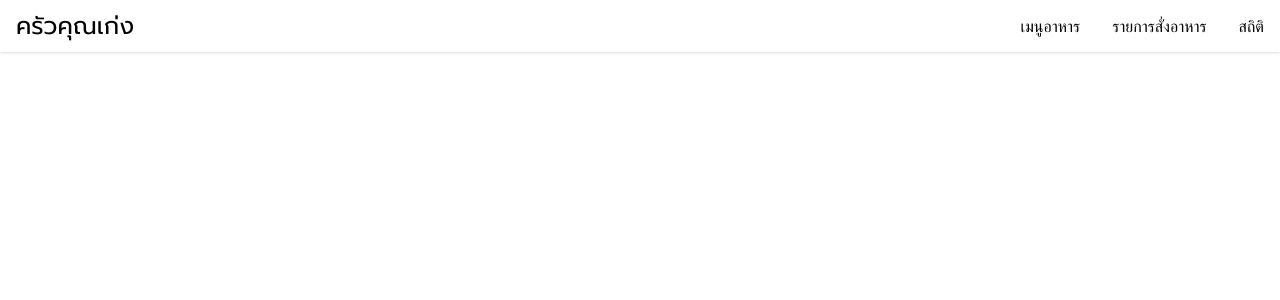
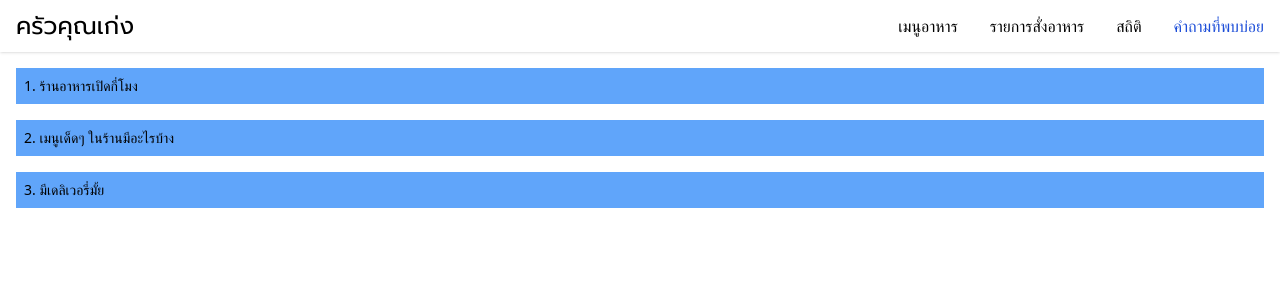
Before and after one commit to soAcademy/workshop-bin-kitchen, a React (Create React App) app: page /faqs in a window 1280 px wide. Shown: the top 300 px of the page. Built offline with nearby package versions, Linux system fonts and the light colour scheme; a web font is replaced by a local one.

Commit message:
feat: add faqs page

```diff
--- a/src/App.js
+++ b/src/App.js
@@ -3,12 +3,14 @@ import { Navbar } from "./components/Navbar";
 import { Home } from "./pages/Home";
 import { Orders } from "./pages/Orders";
 import { Stat } from "./pages/Stat";
+import { Faqs } from "./pages/Faqs";
 
 const App = () => {
   const links = [
     { text: "เมนูอาหาร", path: "/" },
     { text: "รายการสั่งอาหาร", path: "/orders" },
     { text: "สถิติ", path: "/stat" },
+    { text: "คำถามที่พบบ่อย", path: "/faqs" },
   ];
 
   return (
@@ -17,6 +19,7 @@ const App = () => {
       <Routes>
         <Route path="orders" element={<Orders />} />
         <Route path="stat" element={<Stat />} />
+        <Route path="faqs" element={<Faqs />} />
         <Route index element={<Home />} />
       </Routes>
     </BrowserRouter>
--- /dev/null
+++ b/src/pages/Faqs.js
@@ -0,0 +1,52 @@
+import { useState } from "react";
+
+const faqs = [
+  {
+    question: <>ร้านอาหารเปิดกี่โมง</>,
+    answer: <>ร้านเราเปิด 12:00 - 20:00 น.</>,
+  },
+  {
+    question: <>เมนูเด็ดๆ ในร้านมีอะไรบ้าง</>,
+    answer: <>เมนูแนะนำของร้านเราคือแกงส้มชะอมกุ้ง</>,
+  },
+  {
+    question: <>มีเดลิเวอรี่มั้ย</>,
+    answer: <>เรามีบริการส่งผ่าน Line Man, Shopee Food และ Grab</>,
+  },
+];
+
+export const Faqs = () => {
+  const [expandedFaqEntries, setExpandedFaqEntries] = useState(
+    [...Array(faqs.length).keys()].map((faq) => (faq = false))
+  );
+
+  return (
+    <div className="px-4 pt-4 font-nstl text-sm">
+      <ul className="mb-4">
+        {faqs.map((faq, idx) => (
+          <li key={idx} className="mb-4">
+            <button
+              className="w-full bg-blue-400 p-2 text-left"
+              onClick={() => {
+                const newExpandedFaqEntries = [...expandedFaqEntries];
+                newExpandedFaqEntries[idx] = !expandedFaqEntries[idx];
+                setExpandedFaqEntries(newExpandedFaqEntries);
+              }}
+            >
+              {idx + 1}. {faq.question}
+            </button>
+            <div
+              className={`bg-blue-200 p-2 ${
+                expandedFaqEntries[idx] ? "block" : "hidden"
+              }`}
+            >
+              {faq.answer}
+            </div>
+          </li>
+        ))}
+      </ul>
+    </div>
+  );
+};
+
+export default Faqs;
```
